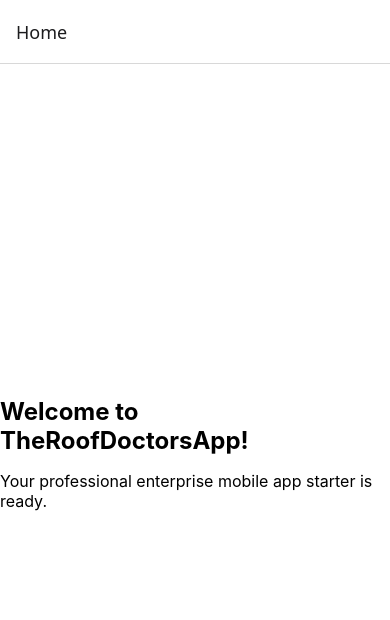
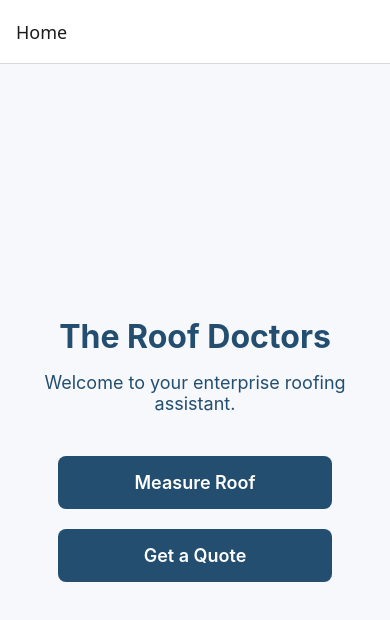
Before and after one commit to Douglasmul/TheRoofDoctorsApp, a React Native app: screen /Home in a window 390 px wide. Shown: the top 620 px of the page. Built offline with nearby package versions, Linux system fonts and the light colour scheme.

Commit message:
Enterprise HomeScreen scaffolded with navigation and branding

```diff
--- a/src/screens/HomeScreen.tsx
+++ b/src/screens/HomeScreen.tsx
@@ -1,28 +1,68 @@
 import React from 'react';
-import { View, Text, StyleSheet } from 'react-native';
+import { View, Text, StyleSheet, TouchableOpacity } from 'react-native';
+import { useNavigation } from '@react-navigation/native';
 
-const HomeScreen: React.FC = () => (
-  <View style={styles.container}>
-    <Text style={styles.title}>Welcome to TheRoofDoctorsApp!</Text>
-    <Text style={styles.body}>Your professional enterprise mobile app starter is ready.</Text>
-  </View>
-);
+export default function HomeScreen() {
+  const navigation = useNavigation();
+
+  return (
+    <View style={styles.container}>
+      <Text style={styles.header}>The Roof Doctors</Text>
+      <Text style={styles.subheader}>Welcome to your enterprise roofing assistant.</Text>
+      <View style={styles.buttonContainer}>
+        <TouchableOpacity
+          style={styles.button}
+          onPress={() => navigation.navigate('MeasureRoof' as never)}
+        >
+          <Text style={styles.buttonText}>Measure Roof</Text>
+        </TouchableOpacity>
+        <TouchableOpacity
+          style={styles.button}
+          onPress={() => navigation.navigate('Quote' as never)}
+        >
+          <Text style={styles.buttonText}>Get a Quote</Text>
+        </TouchableOpacity>
+      </View>
+    </View>
+  );
+}
 
 const styles = StyleSheet.create({
   container: {
     flex: 1,
+    backgroundColor: '#f6f8fc',
+    alignItems: 'center',
     justifyContent: 'center',
+    padding: 24,
+  },
+  header: {
+    fontSize: 32,
+    fontWeight: 'bold',
+    color: '#234e70',
+    marginBottom: 16,
+  },
+  subheader: {
+    fontSize: 18,
+    color: '#234e70',
+    marginBottom: 32,
+    textAlign: 'center',
+  },
+  buttonContainer: {
+    width: '100%',
     alignItems: 'center',
-    backgroundColor: '#fff'
   },
-  title: {
-    fontSize: 24,
-    fontWeight: 'bold',
-    marginBottom: 16
+  button: {
+    backgroundColor: '#234e70',
+    paddingVertical: 16,
+    paddingHorizontal: 40,
+    borderRadius: 8,
+    marginVertical: 10,
+    width: '80%',
+    alignItems: 'center',
   },
-  body: {
-    fontSize: 16
-  }
+  buttonText: {
+    color: 'white',
+    fontSize: 18,
+    fontWeight: '600',
+  },
 });
-
-export default HomeScreen;
```
